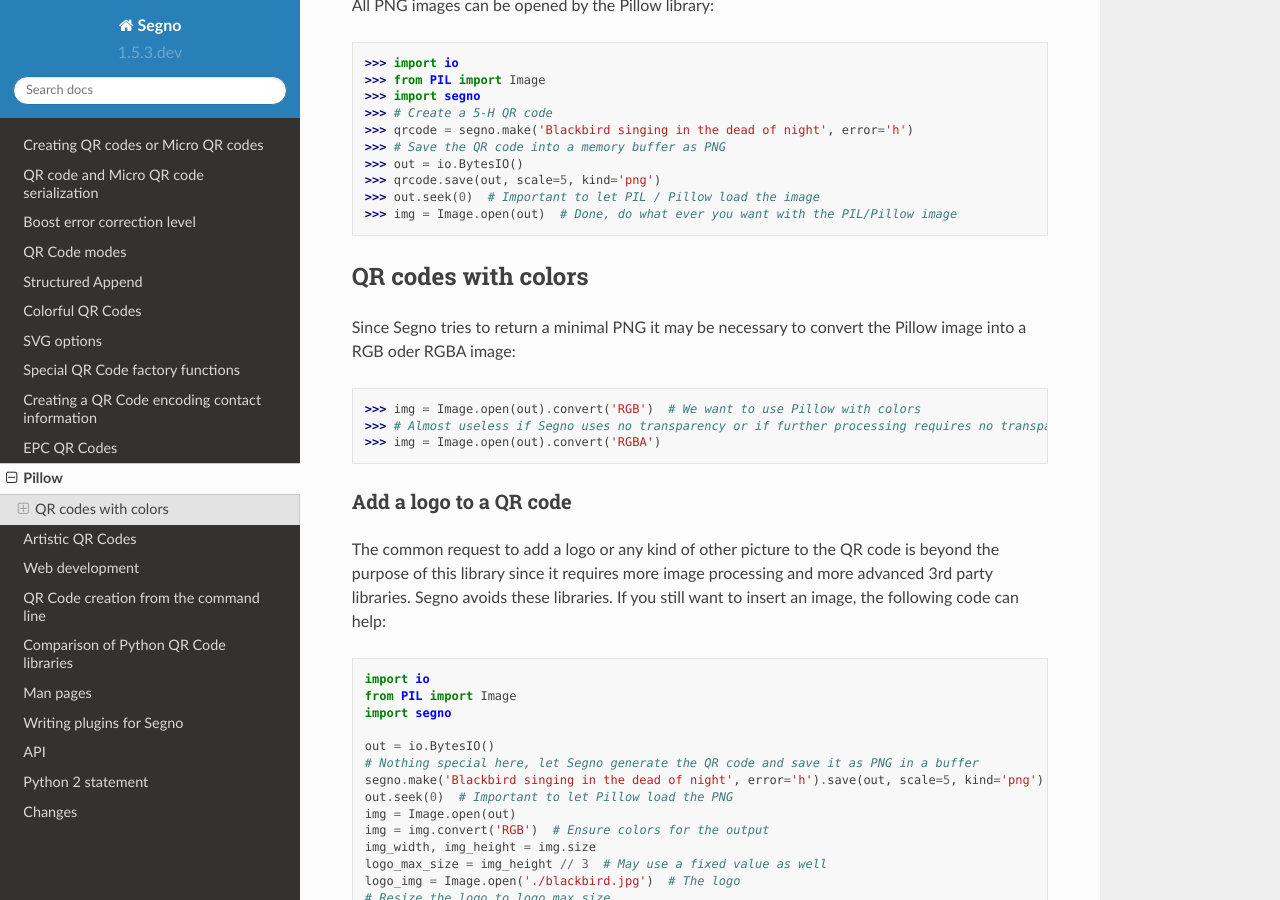
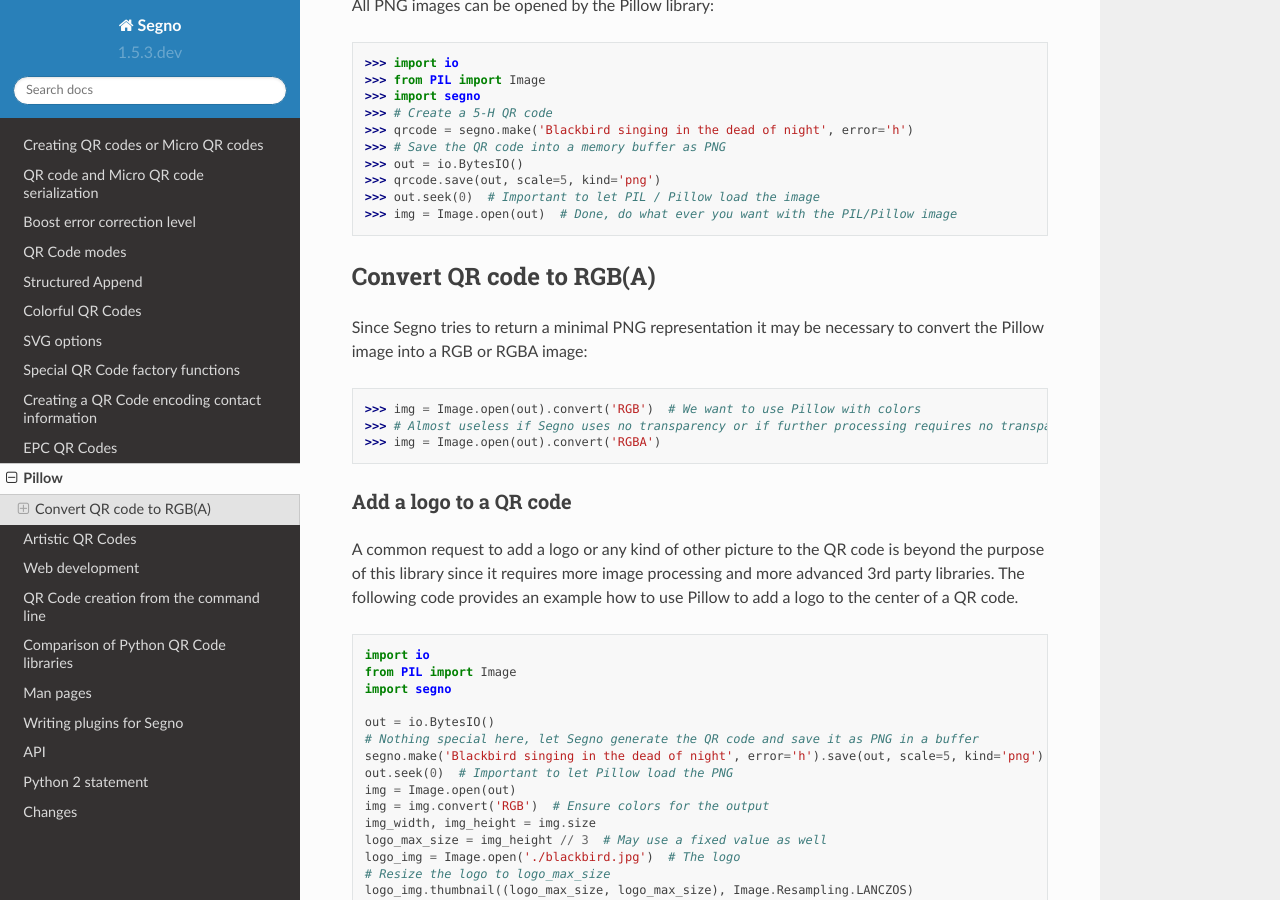
Before and after one commit to heuer/segno, a Sphinx documentation site: the page built from docs/pillow-qrcodes.rst, in a window 1280 px wide and 900 px high, scrolled down 238 px. Built offline with Sphinx 7.4.7 and the Read the Docs theme 2.0.0, drawn with Linux system fonts in a browser that asks for light colours; the version number is read from the project's files by our own code.

Commit message:
Updated docs

```diff
--- a/docs/pillow-qrcodes.rst
+++ b/docs/pillow-qrcodes.rst
@@ -20,12 +20,11 @@ All PNG images can be opened by the Pillow library:
     >>> out.seek(0)  # Important to let PIL / Pillow load the image
     >>> img = Image.open(out)  # Done, do what ever you want with the PIL/Pillow image
 
+Convert QR code to RGB(A)
+-------------------------
 
-QR codes with colors
---------------------
-
-Since Segno tries to return a minimal PNG it may be necessary to convert the Pillow
-image into a RGB oder RGBA image:
+Since Segno tries to return a minimal PNG representation it may be necessary to convert the Pillow
+image into a RGB or RGBA image:
 
 .. code-block:: python
 
@@ -37,9 +36,10 @@ image into a RGB oder RGBA image:
 Add a logo to a QR code
 _______________________
 
-The common request to add a logo or any kind of other picture to the QR code is beyond the purpose of
-this library since it requires more image processing and more advanced 3rd party libraries. Segno avoids
-these libraries. If you still want to insert an image, the following code can help:
+A common request to add a logo or any kind of other picture to the QR code is beyond the purpose of
+this library since it requires more image processing and more advanced 3rd party libraries.
+The following code provides an example how to use Pillow to add a logo to the center
+of a QR code.
 
 .. code-block:: python
 
```
